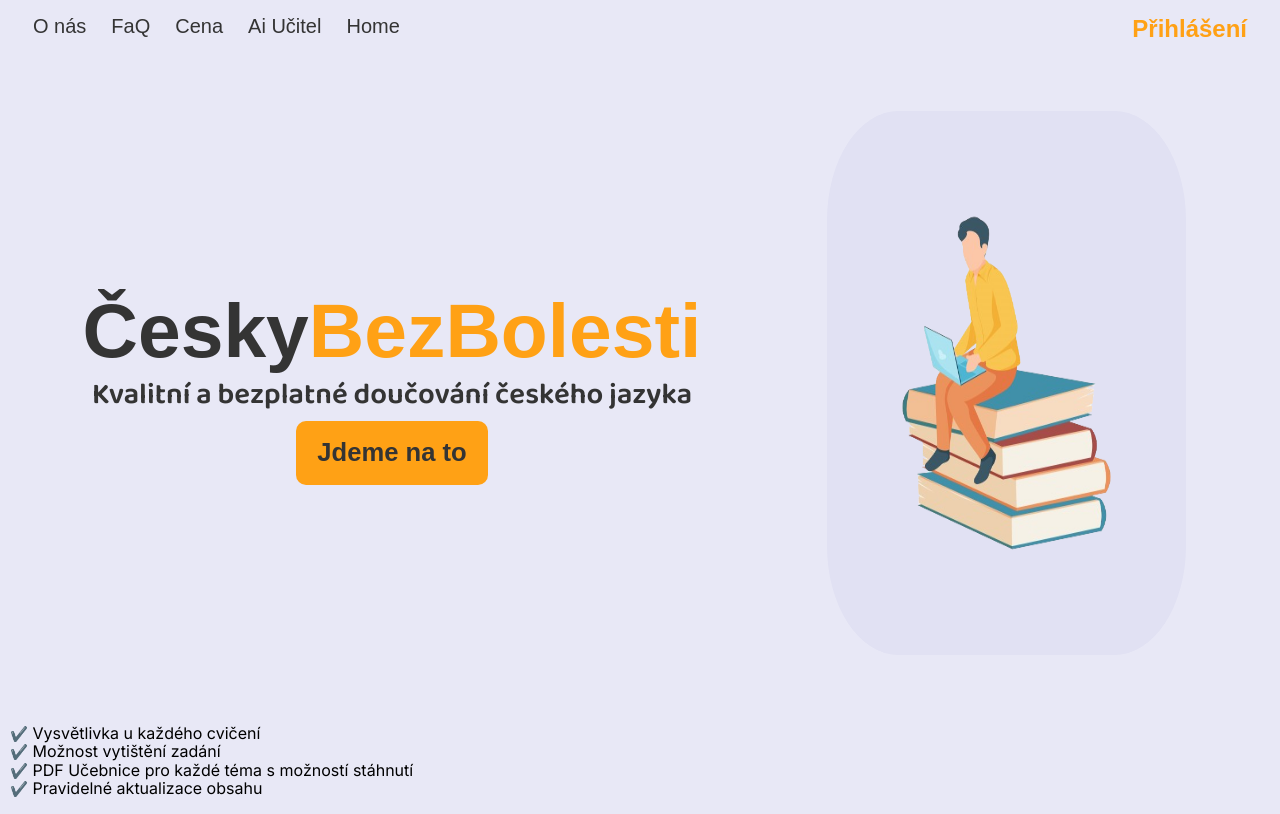
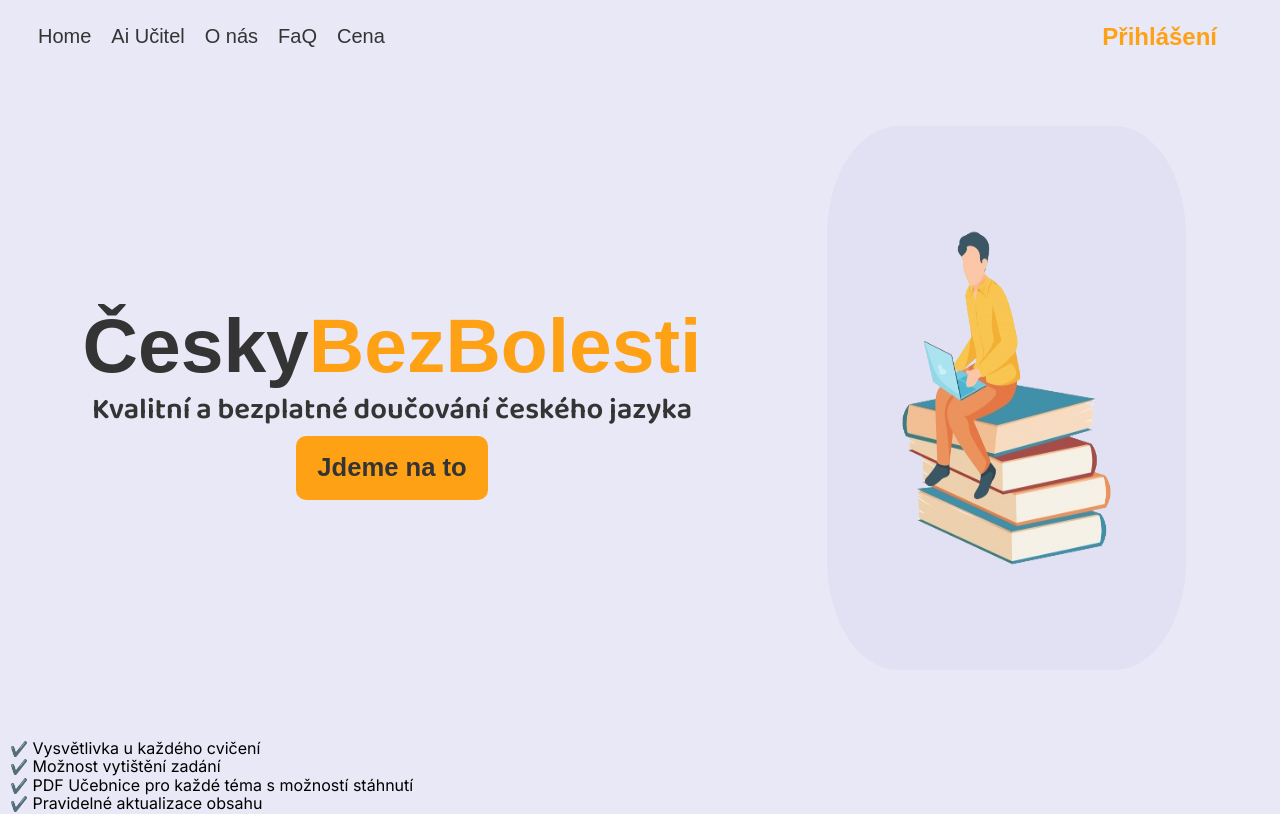
Before and after one commit to ondraxddd/CeskyBezBolestiFrontEnd, a Next.js app: page / in a window 1280 px wide. Shown: the top 814 px of the page. Built offline with nearby package versions, Linux system fonts and the light colour scheme; no server answers.

Commit message:
Responsive navbar

```diff
--- a/app/Components/Navbar.css
+++ b/app/Components/Navbar.css
@@ -2,45 +2,79 @@ nav {
     font-family: 'Lexend', sans-serif;
     font-weight: 500;
     margin-top: 15px;
-    height: 1.5rem;
+    height: auto;
     z-index: 999;
     inset: 0;
+    display: flex;
+    justify-content: space-between;
+    align-items: center;
+    padding: 0 20px;
 }
 
 nav a {
-    margin-left: 25px;
     font-size: 1.25rem;
     text-decoration: none;
     color: #343434;
+    margin: 10px;
 }
 
 #navLeft {
-    float: left;
+    display: flex;
 }
 
 #navRight {
-    float: right;
     margin-right: 25px;
 }
 
 #navRight a {
     color: #FFA115;
     font-weight: bold;
-    background-color: transparent;
     font-size: 1.5rem;
     border: none;
     cursor: pointer;
 }
 
+.menu-icon {
+    display: none;
+    cursor: pointer;
+}
 
-@media only screen and (min-width: 401px) and (max-width: 900px) {
-
-    nav a {
-        font-size: 4vw;
-        margin-left: 2vw;
+.close-menu{
+    display: none;
+    cursor: pointer;
+    background-color: none;
     }
 
-    #navRight a{
-        font-size: 4vw;
+
+@media only screen and (max-width: 900px) {
+    .menu-icon {
+        display: block;
+    }
+
+    .close-menu{
+        display: block;
+    }
+
+    #navLeft {
+        position: fixed;
+        top: 0;
+        left: -100%;
+        width: 250px;
+        height: 100vh;
+        background-color: #b5b5bf;
+        display: flex;
+        flex-direction: column;
+        align-items: center;
+        justify-content: center;
+        transition: left 0.3s ease;
+    }
+
+    #navLeft.open {
+        left: 0;
+    }
+
+    #navLeft a {
+        margin: 20px 0;
+        font-size: 1.5rem;
     }
 }
--- a/app/Components/Navbar.jsx
+++ b/app/Components/Navbar.jsx
@@ -1,99 +1,60 @@
-'use client'
-import { useContext, useEffect } from 'react';
-import './Navbar.css'; // Pokud máte oddělený CSS soubor pro navigační lištu
+'use client';
+import { useContext, useEffect, useState } from 'react';
+import './Navbar.css';
 import Link from 'next/link';
 import { UserContext } from '../Contexts/UserContext';
-import { useState } from 'react';
-import { getCookie } from '../GeneralFunctions';
 import { Urls } from '../Contexts/UrlsExport';
 import UsernameWidget from './UsernameWidget';
-import {  Dropdown,  DropdownTrigger,  DropdownMenu,  DropdownSection,  DropdownItem} from "@nextui-org/dropdown";
 import { Button } from '@nextui-org/button';
+import { AiOutlineMenu, AiOutlineClose } from 'react-icons/ai';
 
 function Navbar() {
-  const [username, setUsername] = useState("Přihlásit se")
-  const user = useContext(UserContext)
-  const [elapsedTime, setElapsedTime] = useState(0);
+  const [username, setUsername] = useState('Přihlásit se');
+  const user = useContext(UserContext);
+  const [menuOpen, setMenuOpen] = useState(false);
 
   async function getUsername() {
-
-    setUsername("Logged in")
-    const userResponse = await fetch(Urls.server + Urls.getuser,
-      {
-        method: 'GET',
-        headers: {
-          'Content-Type': 'application/json',
-        },
-        credentials: "include",
-      })
+    const userResponse = await fetch(Urls.server + Urls.getuser, {
+      method: 'GET',
+      headers: { 'Content-Type': 'application/json' },
+      credentials: 'include',
+    });
 
     if (userResponse.ok) {
-      const userObject = await userResponse.json()
-      setUsername(userObject.Username)
-      user.setUserData(userObject.Username, null)
-      // user.username = userObject.Username
+      const userObject = await userResponse.json();
+      setUsername(userObject.Username);
+      user.setUserData(userObject.Username, null);
     }
   }
 
-  useEffect(() => { getUsername() }, [])
-
-
-
-
-  // save time spent
-  const [timeDifference, setTimeDifference] = useState(10);
-
   useEffect(() => {
-    // Zaznamenání času otevření stránky
-    const openingTime = new Date().getTime();
-
-    // Funkce pro výpočet rozdílu času při odchodu ze stránky
-    const handleBeforeUnload = async () => {
-      const currentTime = new Date().getTime();
-      const differenceInMinutes = Math.round((((currentTime - openingTime) % 86400000) % 3600000) / 60000);
-      //const differenceInMinutes = currentTime - openingTime
-      setTimeDifference(differenceInMinutes);
-      console.log("Time spent: ", differenceInMinutes)
-      //if(timeDifference < 2) return
-      await fetch(Urls.server + Urls.savesesiontime, {
-        method: 'POST',
-        headers: {
-          'Content-Type': 'application/json',
-        },
-        credentials: "include",
-        body: JSON.stringify({ SesionMinutes: differenceInMinutes }),
-      })
-    };
-
-    window.addEventListener('beforeunload', handleBeforeUnload);
-
-    // Cleanup funkce pro odebrání zachytávání události před vykreslením komponenty
-    return () => {
-      window.removeEventListener('beforeunload', handleBeforeUnload);
-    };
-  }, []); // Efekt se spustí pouze při prvotním vykreslení komponenty
+    getUsername();
+  }, []);
 
   return (
     <nav>
-      <div id="navLeft">
-        <Link href="https://youtube.com">O nás</Link>
-        <Link href="https://youtube.com">FaQ</Link>
-        <Link href="https://youtube.com">Cena</Link>
-        <Link href="/aiucitel">Ai Učitel</Link>
-        <Link href="/">Home</Link>
+      <div className="menu-icon" onClick={() => setMenuOpen(!menuOpen)}>
+        {menuOpen ? <AiOutlineClose size={30} /> : <AiOutlineMenu size={30} />}
+      </div>
+      <div id="navLeft" className={menuOpen ? 'open' : ''}>
+        <button className="close-menu" onClick={() => setMenuOpen(false)}>
+          <AiOutlineClose size={30} />
+        </button>
+        <Link href="/" onClick={() => setMenuOpen(false)}>Home</Link>
+        <Link href="/aiucitel" onClick={() => setMenuOpen(false)}>Ai Učitel</Link>
+        <Link href="https://youtube.com" onClick={() => setMenuOpen(false)}>O nás</Link>
+        <Link href="https://youtube.com" onClick={() => setMenuOpen(false)}>FaQ</Link>
+        <Link href="https://youtube.com" onClick={() => setMenuOpen(false)}>Cena</Link>
       </div>
       <div id="navRight">
-        {
-          user.username == null ?
+        {user.username == null ? (
           <Link href="/Auth/Login">Přihlášení</Link>
-          : <UsernameWidget username={user.username}></UsernameWidget>
-        }
-        {/* <Link href="/Auth/Login">{user.username == null ? "Přihlášení" : user.username}</Link>
-        <UsernameWidget username={user.username}></UsernameWidget> */}
-        {/* <Link href="/Auth/Login">{username}</Link> */}
+        ) : (
+          <UsernameWidget username={user.username} />
+        )}
       </div>
     </nav>
   );
-};
+}
 
 export default Navbar;
--- a/package.json
+++ b/package.json
@@ -17,6 +17,7 @@
     "next": "14.0.4",
     "react": "^18",
     "react-dom": "^18",
+    "react-icons": "^5.5.0",
     "tailwindcss": "^3.4.14"
   },
   "devDependencies": {
```
Also changed, not shown: 1 other file (tests, documents, lock files or other folders).
